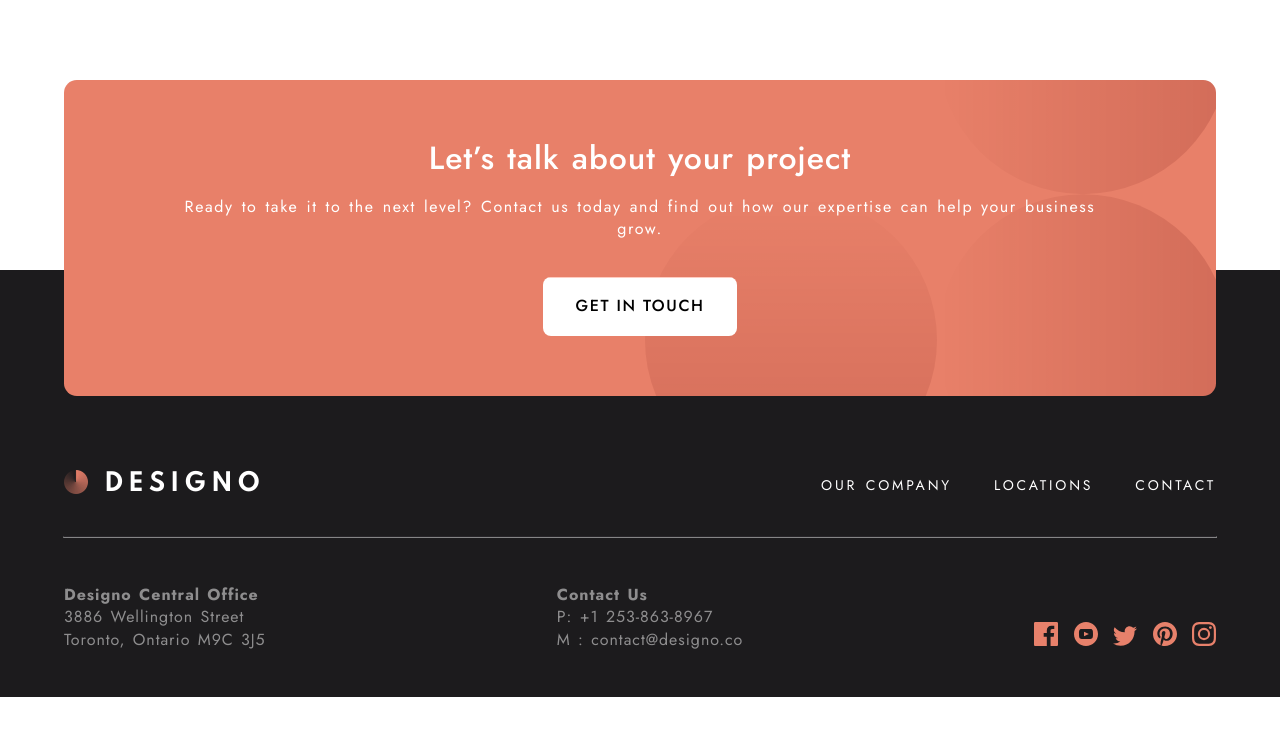
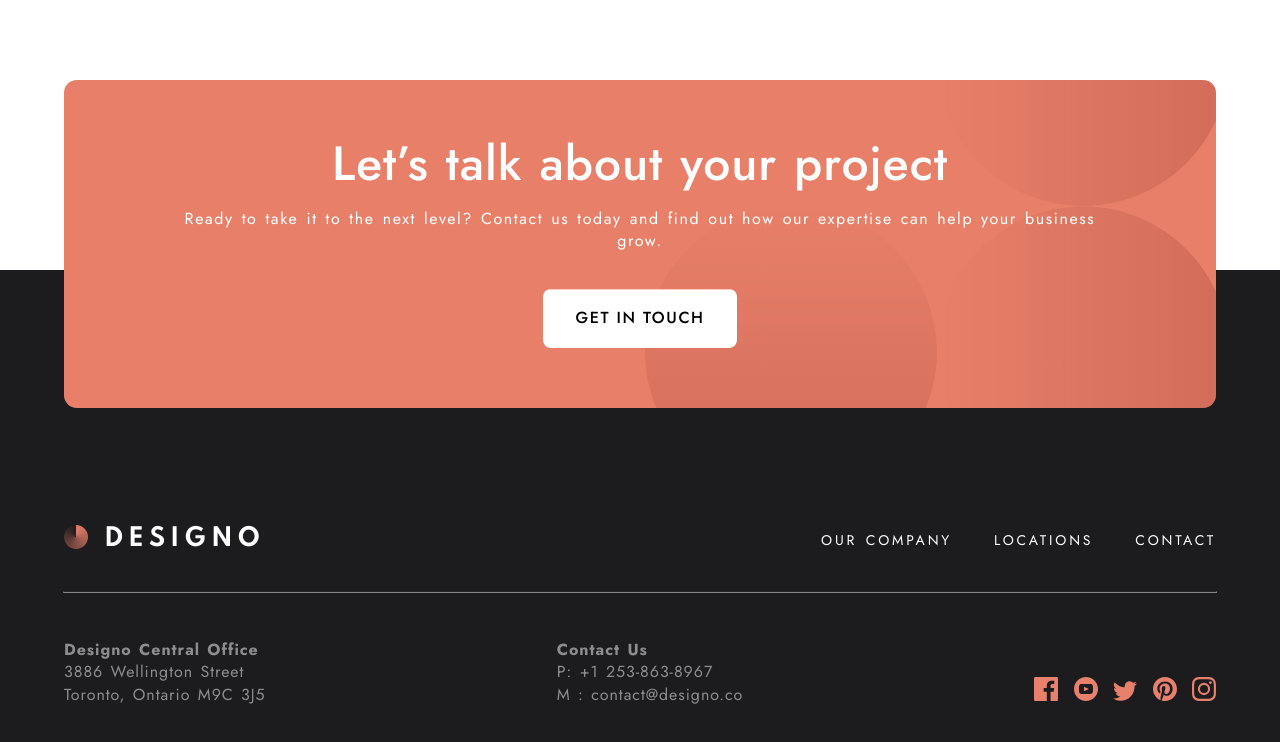
Before and after one commit to scott-parker4/designo, a website: page index.html in a window 1280 px wide. Shown: the part 2683-3425 px from the top of the page. Before the commit the page ends 3380 px from the top, so only its background shows below. Drawn offline with Linux system fonts and the light colour scheme.

Commit message:
fix talk section padding

```diff
--- a/css/styles.css
+++ b/css/styles.css
@@ -263,7 +263,7 @@
 }
 
 .talk p {
-  padding: 20px;
+  padding: 20px 35px;
   margin: 0;
 }
 
@@ -390,7 +390,8 @@
 @media only screen and (min-width: 768px) {
   /* Basic Styles */
 
-  h1 {
+  h1,
+  .talkText h2 {
     font-size: 3rem;
     line-height: 3rem;
     font-weight: 500;
@@ -451,7 +452,7 @@
   }
 
   .talk p {
-    padding: 20px 0;
+    padding: 20px;
   }
 
   .aboutImg {
@@ -469,6 +470,10 @@
   .footerNav {
     display: flex;
     flex-direction: row;
+  }
+
+  .footerLogo {
+    padding-top: 245px;
   }
 
   .footerNav li:not(:last-child) {
```
